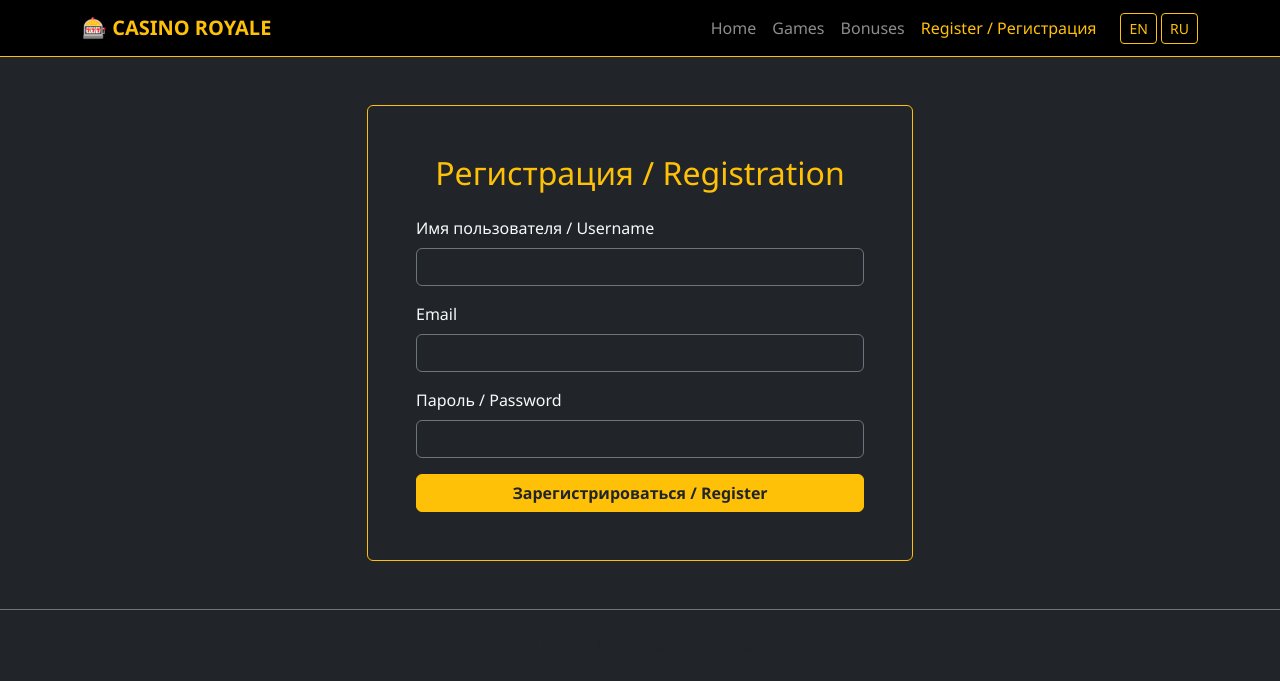
After one commit to Nertack-2/casino-site, a Node server app: page /auth/register in a window 1280 px wide. The commit adds this page. Shown: the top 681 px of the page. Run offline with Node 20, Linux system fonts and the light colour scheme; some libraries are stand-ins or nearby versions.

Commit message:
8.2: авторизация и модель ser

```diff
--- a/app.js
+++ b/app.js
@@ -11,13 +11,14 @@ var indexRouter = require('./routes/index');
 var usersRouter = require('./routes/users');
 var gamesRouter = require('./routes/games');
 var bonusesRouter = require('./routes/bonuses');
+var authRouter = require('./routes/auth'); // <-- Подключили auth
 
 var app = express();
 
 // --- ПОДКЛЮЧЕНИЕ К БАЗЕ ДАННЫХ ---
 mongoose.connect(process.env.MONGO_URI)
     .then(() => console.log('✅ MongoDB connected successfully'))
-    .catch(err => console.log('❌ MongoDB connection error. Server will run without DB. Details:', err.message));
+    .catch(err => console.log('❌ MongoDB connection error. Details:', err.message));
 
 // --- НАСТРОЙКА ШАБЛОНИЗАТОРА ---
 app.set('views', path.join(__dirname, 'views'));
@@ -35,7 +36,7 @@ app.use(session({
   secret: process.env.SESSION_SECRET || 'casino_secret_key',
   resave: false,
   saveUninitialized: true,
-  cookie: { secure: false, maxAge: 24 * 60 * 60 * 1000 } // 24 часа
+  cookie: { secure: false, maxAge: 24 * 60 * 60 * 1000 }
 }));
 
 // --- НАСТРОЙКА ЯЗЫКОВ (i18n) ---
@@ -51,6 +52,8 @@ app.use(function(req, res, next) {
     res.locals.t = en;
     res.locals.lang = 'en';
   }
+  // Передаем пользователя во все шаблоны
+  res.locals.user = req.session.user || null;
   next();
 });
 
@@ -59,6 +62,7 @@ app.use('/', indexRouter);
 app.use('/users', usersRouter);
 app.use('/games', gamesRouter);
 app.use('/bonuses', bonusesRouter);
+app.use('/auth', authRouter); // <-- Подключили auth
 
 // catch 404 and forward to error handler
 app.use(function(req, res, next) {
--- /dev/null
+++ b/routes/auth.js
@@ -0,0 +1,41 @@
+var express = require('express');
+var router = express.Router();
+var User = require('../models/User');
+
+// Страница регистрации (GET)
+router.get('/register', function(req, res) {
+    res.render('register');
+});
+
+// Обработка формы регистрации (POST)
+router.post('/register', function(req, res) {
+    var { username, email, password } = req.body;
+
+    if (!username || !email || !password) {
+        return res.send('Заполните все поля / Fill all fields');
+    }
+
+    User.create({ username, email, password })
+        .then(user => {
+            req.session.user = user; // Авторизуем сразу после регистрации
+            res.redirect('/');
+        })
+        .catch(err => {
+            console.error(err);
+            res.send('Ошибка регистрации. Возможно, такой email или никнейм уже занят.');
+        });
+});
+
+// Выход из системы (правильный способ)
+router.get('/logout', function(req, res) {
+    req.session.destroy((err) => {
+        if (err) {
+            console.log(err);
+            return res.redirect('/');
+        }
+        res.clearCookie('connect.sid'); // Очищаем куку сессии
+        res.redirect('/');
+    });
+});
+
+module.exports = router;
--- a/views/partials/header.ejs
+++ b/views/partials/header.ejs
@@ -4,9 +4,7 @@
     <meta charset="UTF-8">
     <meta name="viewport" content="width=device-width, initial-scale=1.0">
     <title>Casino Royale</title>
-    <!-- Bootstrap 5 CSS -->
     <link href="https://cdn.jsdelivr.net/npm/bootstrap@5.3.0/dist/css/bootstrap.min.css" rel="stylesheet">
-    <!-- Наши кастомные стили -->
     <link rel="stylesheet" href="/stylesheets/style.css">
 </head>
 <body class="bg-dark text-light">
@@ -27,6 +25,22 @@
                     <li class="nav-item">
                         <a class="nav-link" href="/bonuses"><%= t.nav.bonuses %></a>
                     </li>
+
+                    <!-- Блок пользователя -->
+                    <% if (user) { %>
+                        <li class="nav-item">
+                            <span class="nav-link text-success fw-bold">👤 <%= user.username %> | $<%= user.balance %></span>
+                        </li>
+                        <li class="nav-item">
+                            <a class="nav-link text-danger" href="/auth/logout">Logout</a>
+                        </li>
+                    <% } else { %>
+                        <li class="nav-item">
+                            <a class="nav-link text-warning" href="/auth/register">Register / Регистрация</a>
+                        </li>
+                    <% } %>
+
+                    <!-- Переключатель языков -->
                     <li class="nav-item ms-3">
                         <a class="btn btn-sm btn-outline-warning" href="/lang/en">EN</a>
                         <a class="btn btn-sm btn-outline-warning" href="/lang/ru">RU</a>
--- /dev/null
+++ b/views/register.ejs
@@ -0,0 +1,28 @@
+<%- include('partials/header') %>
+
+<div class="row justify-content-center mt-5">
+    <div class="col-md-6">
+        <div class="card bg-dark border-warning">
+            <div class="card-body p-5">
+                <h2 class="text-warning text-center mb-4">Регистрация / Registration</h2>
+                <form action="/auth/register" method="POST">
+                    <div class="mb-3">
+                        <label class="form-label text-light">Имя пользователя / Username</label>
+                        <input type="text" name="username" class="form-control bg-dark text-light border-secondary" required>
+                    </div>
+                    <div class="mb-3">
+                        <label class="form-label text-light">Email</label>
+                        <input type="email" name="email" class="form-control bg-dark text-light border-secondary" required>
+                    </div>
+                    <div class="mb-3">
+                        <label class="form-label text-light">Пароль / Password</label>
+                        <input type="password" name="password" class="form-control bg-dark text-light border-secondary" required>
+                    </div>
+                    <button type="submit" class="btn btn-warning w-100 fw-bold text-dark">Зарегистрироваться / Register</button>
+                </form>
+            </div>
+        </div>
+    </div>
+</div>
+
+<%- include('partials/footer') %>
```
Also changed, not shown: models/User.js (added, +11 -0 lines).
